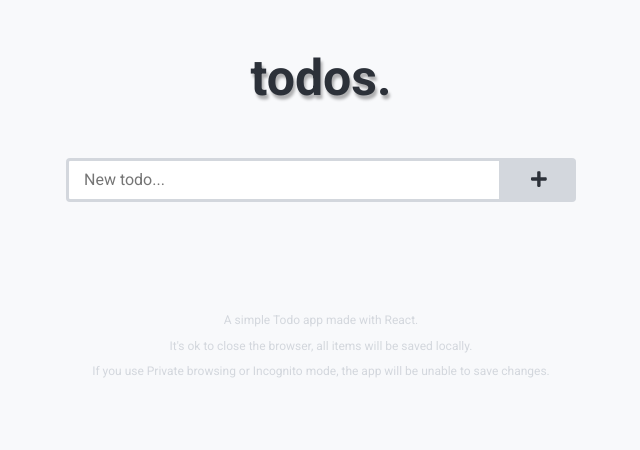
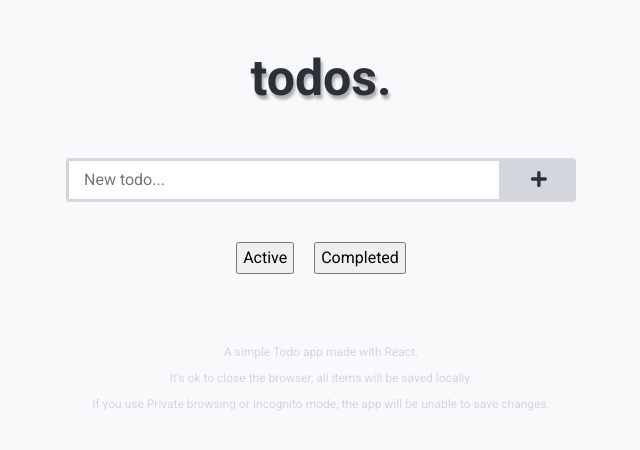
Before and after one commit to Libo99/react-todo-challenge, a React (Create React App) app: page / in a window 1280 px wide. Shown: the top 450 px of the page, without its empty margins (319-959 px from the left). Built offline with nearby package versions, Linux system fonts and the light colour scheme.

Commit message:
added a filter to show the completed and uncompleted todos

```diff
--- a/src/components/Todo.jsx
+++ b/src/components/Todo.jsx
@@ -38,6 +38,16 @@ const StyledTodoList = styled.div`
   }
 `;
 
+const StyledButtonWrapper = styled.div`
+  display: flex;
+  justify-content: center;
+  align-items: center;
+  gap: 20px;
+  button {
+    padding: 5px;
+  }
+`;
+
 const StyledFooter = styled.div`
   margin-bottom: 40px;
   margin-top: 20px;
@@ -51,6 +61,7 @@ const StyledFooter = styled.div`
 
 const Todo = () => {
   const [todoItems, setTodoItems] = useState([]);
+  const [showCompleted, setShowCompleted] = useState(false);
 
   useEffect(() => {
     // Load from storage
@@ -92,6 +103,12 @@ const Todo = () => {
     }
   }, [todoItems]);
 
+  useEffect(() => {
+    if (!todoItems.length) {
+      setShowCompleted(false);
+    }
+  }, [todoItems, showCompleted]);
+
   const addItem = (item) => {
     const todos = todoItems;
     todos.push({ todo: item, date: new Date().getTime(), completed: false });
@@ -130,10 +147,20 @@ const Todo = () => {
     <StyledTodo className="wrapper">
       <h1>todos.</h1>
       <AddItem addItem={addItem} />
+      <StyledButtonWrapper>
+        <button type="button" onClick={() => setShowCompleted(false)}>
+          Active
+        </button>
+        <button type="button" onClick={() => setShowCompleted(true)}>
+          Completed
+        </button>
+      </StyledButtonWrapper>
       <StyledTodoList>
+        {showCompleted ? (
           <ul>
             {todoItems
               .sort((a, b) => b.date - a.date)
+              .filter((item) => item.completed)
               .map((item) => (
                 <TodoItem
                   item={item}
@@ -144,6 +171,22 @@ const Todo = () => {
                 />
               ))}
           </ul>
+        ) : (
+          <ul>
+            {todoItems
+              .sort((a, b) => b.date - a.date)
+              .filter((item) => item.completed === false)
+              .map((item) => (
+                <TodoItem
+                  item={item}
+                  key={item.date}
+                  deleteItem={deleteItem}
+                  editItem={editItem}
+                  completeItem={completeItem}
+                />
+              ))}
+          </ul>
+        )}
       </StyledTodoList>
       <StyledFooter>
         <p>A simple Todo app made with React.</p>
```
Lines whose indentation alone changed are shown as unchanged.
